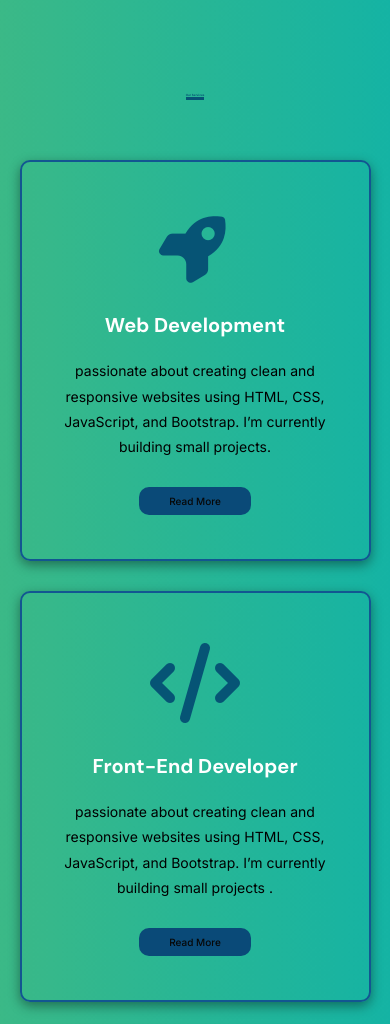
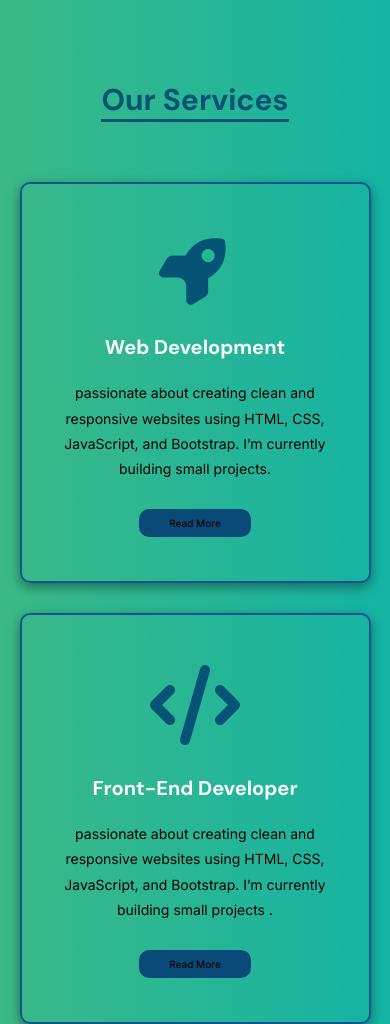
Before and after one commit to Mohammed-Abdelmagid/My-Portfolio, a plain HTML site: page index.html in a window 390 px wide. Shown: the part 1639-2663 px from the top of the page. Drawn offline with nearby package versions, Linux system fonts and the light colour scheme.

Commit message:
Update style.css

```diff
--- a/css/style.css
+++ b/css/style.css
@@ -737,9 +737,10 @@ font-size: 35px;
         margin-bottom: 20px;
     }
     .contact .top-section h2 , .services .top-section h2, .projects .top-section h2, .about .top-section h2 {
-        font-size: 3px !important;
+        font-size: 30px !important;
     }
 }
 
 
+
 /* end responsive home*/
```
